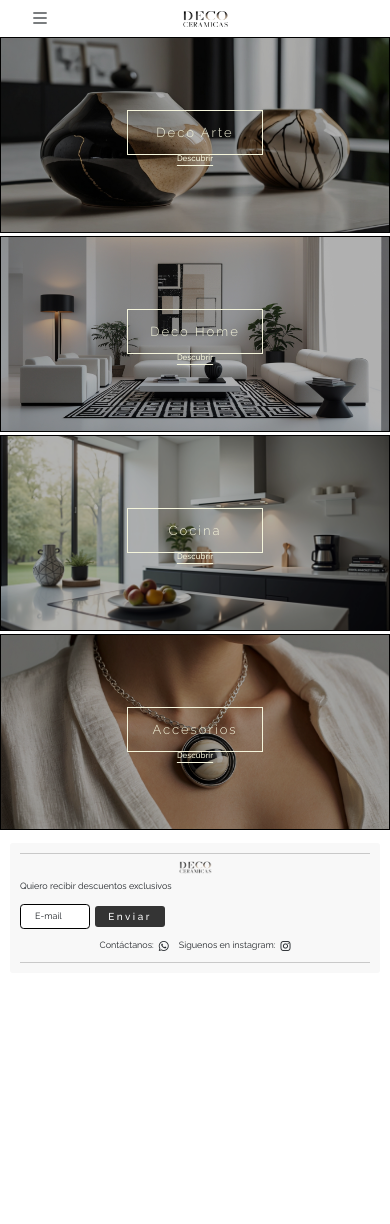
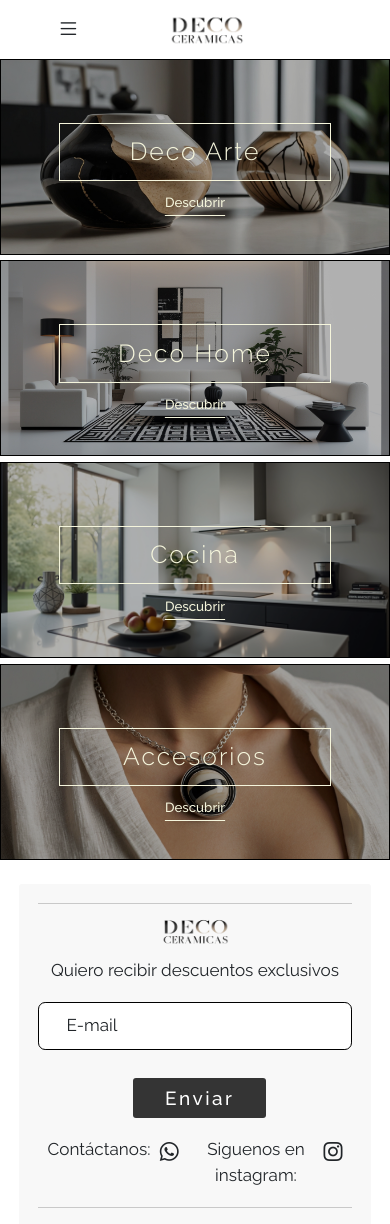
Before and after one commit to Camilo-tsx/ecommerce-project, a React (Vite) app: page / in a window 390 px wide. Shown: the top 1224 px of the page. Before the commit the page ends 983 px from the top, so only its background shows below. Built offline with nearby package versions, Linux system fonts and the light colour scheme.

Commit message:
responsive iphone xr prueba

```diff
--- a/src/App.css
+++ b/src/App.css
@@ -35,3 +35,9 @@ body {
 html {
   font-size: 10px;
 }
+
+@media (100px <= width <= 452px) {
+  html {
+    font-size: 19px;
+  }
+}
--- a/src/components/Footer.css
+++ b/src/components/Footer.css
@@ -15,6 +15,16 @@
   width: 8.5%;
 }
 
+.p-container {
+  display: flex;
+  justify-content: start;
+}
+
+.p-container p {
+  font-size: 0.9rem;
+  font-weight: 400;
+}
+
 .form-container {
   display: flex;
   align-items: center;
@@ -25,11 +35,6 @@
   display: flex;
   align-items: center;
   margin-bottom: 1rem;
-}
-
-.p-container p {
-  font-size: 0.9rem;
-  font-weight: 400;
 }
 
 .form-group {
--- a/src/components/Footer.tsx
+++ b/src/components/Footer.tsx
@@ -9,7 +9,7 @@ export const Footer = () => {
       <div className="logo">
         <img src={logo} alt="logo" />
       </div>
-      <div className="p-container d-flex justify-content-start">
+      <div className="p-container">
         <p>Quiero recibir descuentos exclusivos</p>
       </div>
       <div className="form-container">
--- a/src/styles/BurgerMenuResponsive.css
+++ b/src/styles/BurgerMenuResponsive.css
@@ -1,52 +1,20 @@
 @media (600px <= width <= 800px) {
   .menu-container {
-    width: 30% !important;
+    width: 30%;
   }
 }
 
 @media (100px <= width <= 452px) {
-  .burger-menu {
-    font-size: 2rem;
-  }
-
   .menu-container {
-    width: 90%;
+    width: 95%;
     height: 90%;
   }
 
   .image-Logo {
-    width: 19%;
+    width: 30%;
   }
 
   .ul-links {
     align-items: center;
   }
-
-  a {
-    font-size: 3rem;
-    font-weight: 400;
-  }
 }
-
-@media (100px <= width <= 350px) {
-  .ul-links {
-    align-items: center;
-  }
-
-  .burger-menu {
-    font-size: 2rem;
-  }
-
-  .close-icon {
-    font-size: 1.7rem;
-  }
-
-  .close-button p {
-    font-size: 1.7rem;
-  }
-
-  a {
-    font-size: 2rem;
-    font-weight: 500;
-  }
-}
--- a/src/styles/FooterResponsive.css
+++ b/src/styles/FooterResponsive.css
@@ -1,5 +1,28 @@
 @media (100px <= width <= 452px) {
   .logo img {
-    width: 15%;
+    width: 34%;
+  }
+
+  .p-container {
+    display: flex !important;
+    justify-content: center !important;
+  }
+
+  .form-container {
+    justify-content: center;
+  }
+
+  .form {
+    flex-direction: column;
+    width: 100%;
+  }
+
+  .form-group {
+    width: 100%;
+    margin-bottom: 1.5rem;
+  }
+
+  .error {
+    font-size: 0.6rem;
   }
 }
--- a/src/styles/FullScreenBackgroundResponsive.css
+++ b/src/styles/FullScreenBackgroundResponsive.css
@@ -10,10 +10,26 @@
     padding: 0;
   }
 
-  .artistic-image-container,
-  .living-image-container,
-  .accesories-image-container,
-  .kitchen-image-container {
-    width: 100% !important;
+  .global-background-container .artistic-image-container,
+  .global-background-container .living-image-container,
+  .global-background-container .accesories-image-container,
+  .global-background-container .kitchen-image-container {
+    width: 100%;
+  }
+
+  .global-background-container .artistic-image-container h2,
+  .global-background-container .living-image-container h2,
+  .global-background-container .accesories-image-container h2,
+  .global-background-container .kitchen-image-container h2 {
+    width: 70%;
+    height: 30%;
+  }
+
+  .global-background-container .artistic-image-container h3,
+  .global-background-container .living-image-container h3,
+  .global-background-container .accesories-image-container h3,
+  .global-background-container .kitchen-image-container h3 {
+    font-size: 0.7rem;
+    top: 70%;
   }
 }
```
